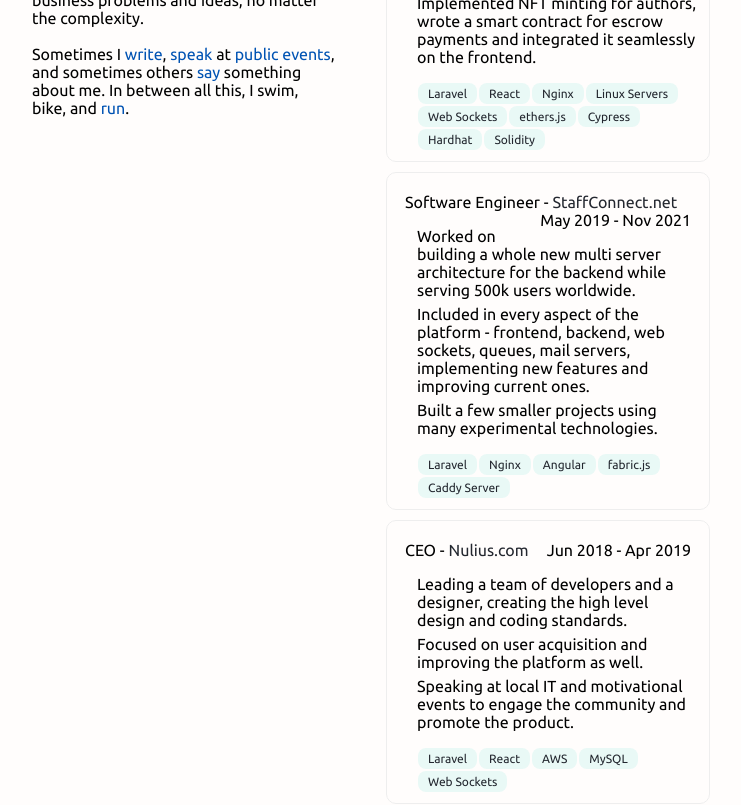
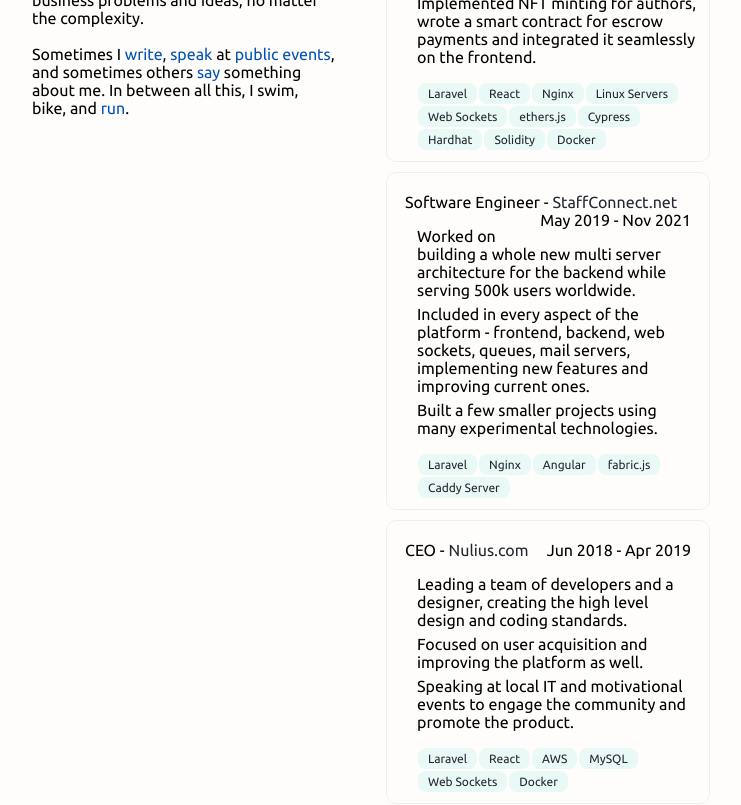
Before and after one commit to vasildb/vasildb.github.io, a React (Vite) app: page / in a window 1280 px wide. Shown: the part 280-1085 px from the top of the page, without its empty margins (274-1015 px from the left). Built offline with nearby package versions, Linux system fonts and the light colour scheme.

Commit message:
Add Docker to technologies

```diff
--- a/src/pages/Home.tsx
+++ b/src/pages/Home.tsx
@@ -56,6 +56,7 @@ function Home() {
 						<span>Cypress</span>
 						<span>Hardhat</span>
 						<span>Solidity</span>
+						<span>Docker</span>
 					</div>
 				</div>
 				<div>
@@ -98,6 +99,7 @@ function Home() {
 						<span>AWS</span>
 						<span>MySQL</span>
 						<span>Web Sockets</span>
+						<span>Docker</span>
 					</div>
 				</div>
 				<div>
```
